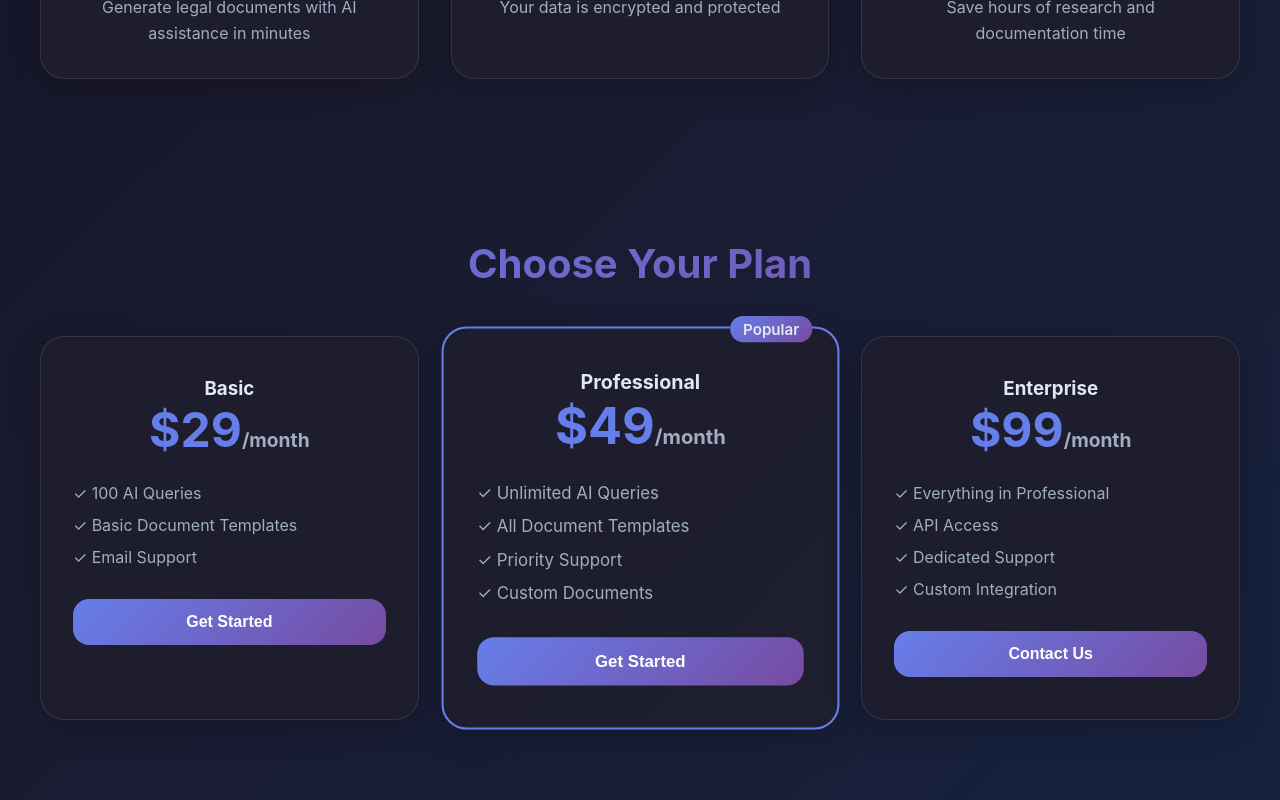
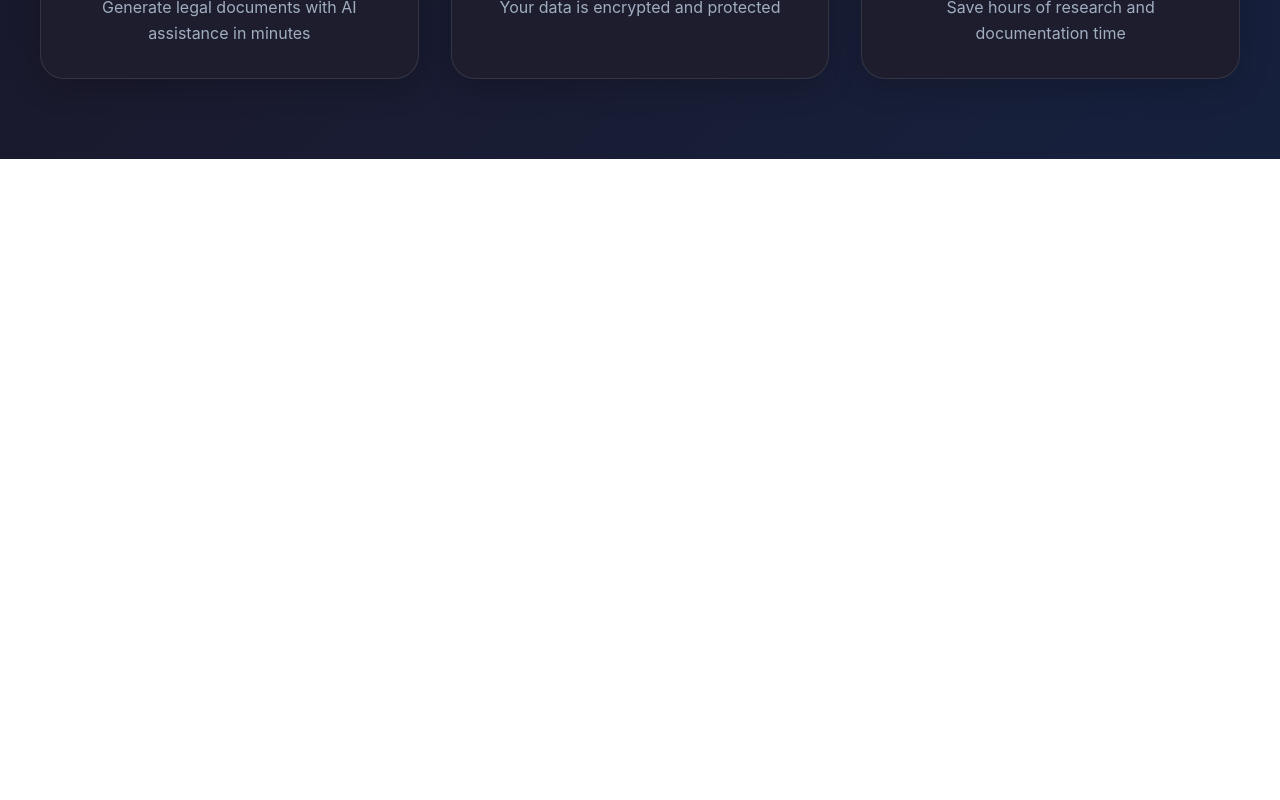
Before and after one commit to tejasmishra1701/Legal-Assistant, a React (Vite) app in the folder frontend/: page /home in a window 1280 px wide. Shown: the part 1109-1909 px from the top of the page. After the commit the page ends 1268 px from the top, so only its background shows below. Built offline with nearby package versions, Linux system fonts and the light colour scheme.

Commit message:
home-update-2

```diff
--- a/frontend/src/pages/Home/Home.jsx
+++ b/frontend/src/pages/Home/Home.jsx
@@ -39,7 +39,7 @@ function Home() {
         </div>
       </section>
 
-      <section className="pricing">
+      {/* <section className="pricing">
         <h2>Choose Your Plan</h2>
         <div className="pricing-grid">
           <div className="pricing-card">
@@ -82,7 +82,7 @@ function Home() {
             </button>
           </div>
         </div>
-      </section>
+      </section> */}
     </div>
   )
 }
```
